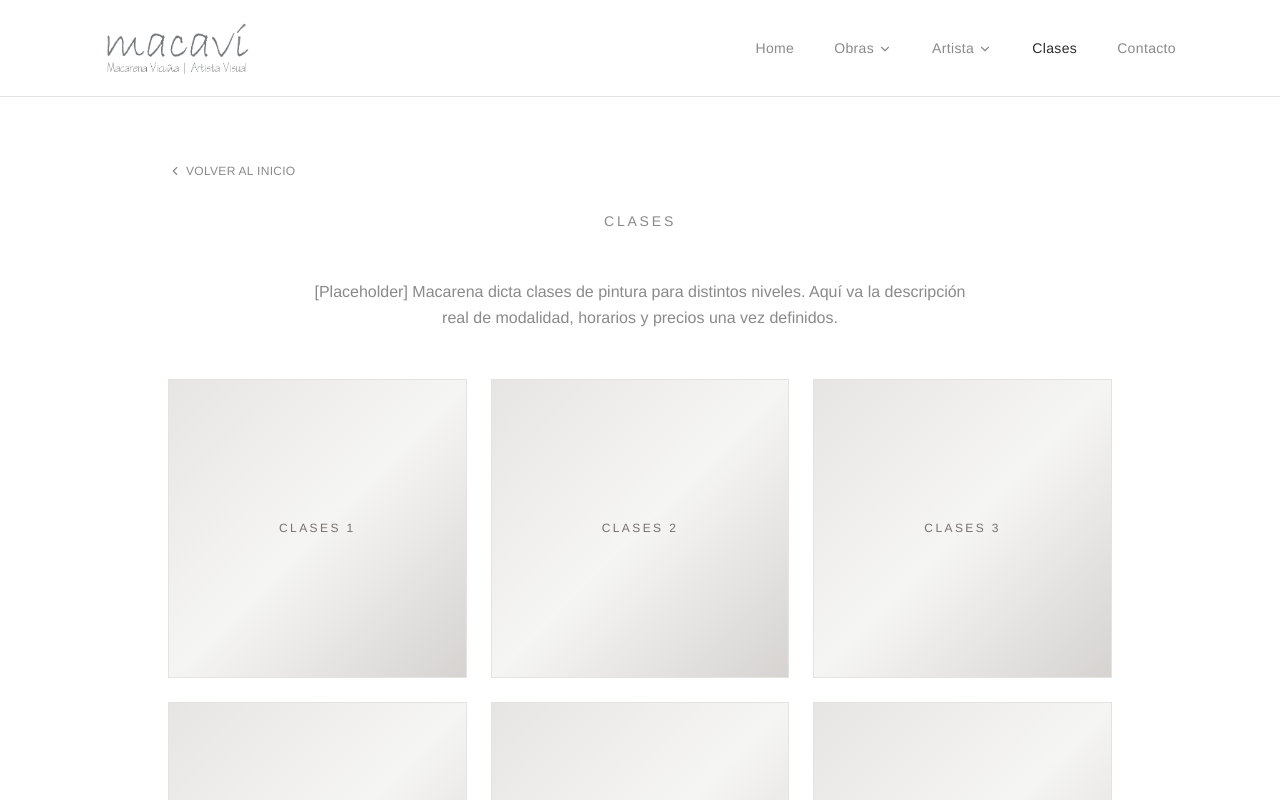
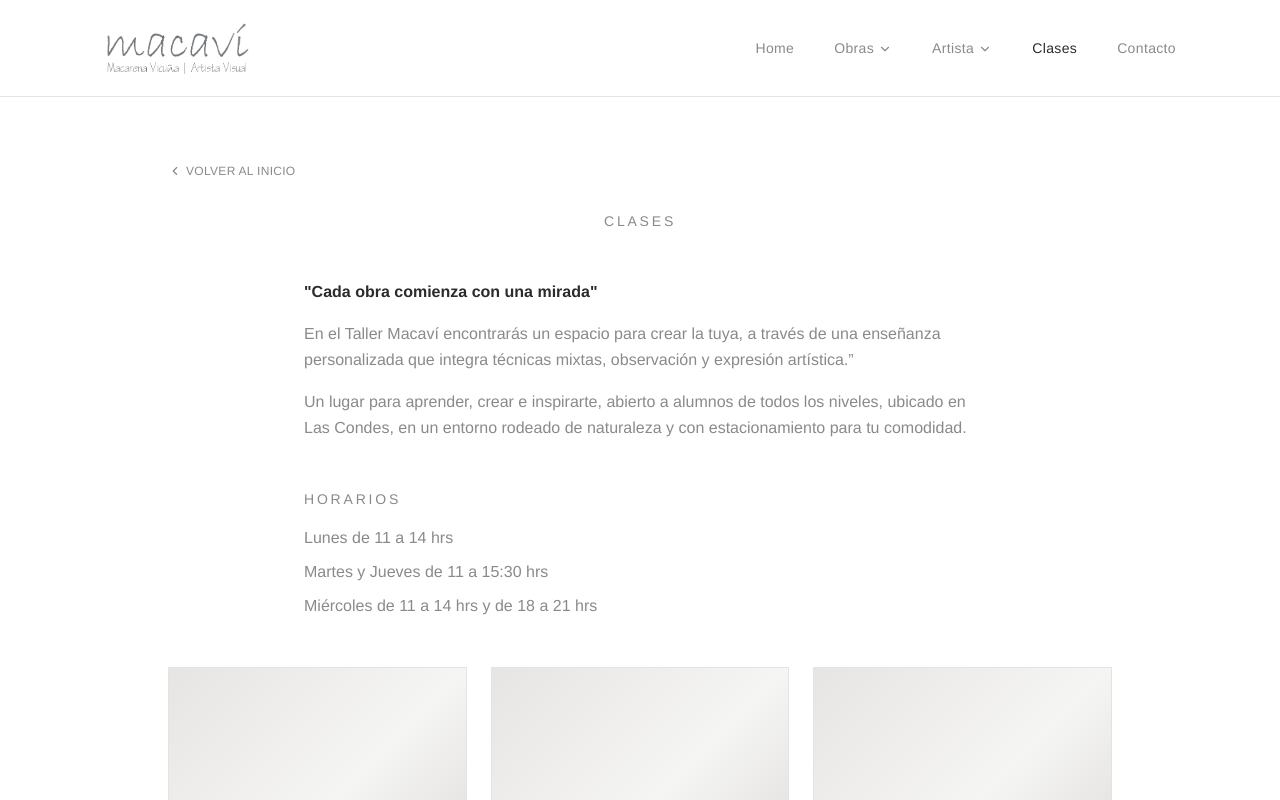
Before and after one commit to Macaviart/macaviart, a React (Vite) app: page /clases in a window 1280 px wide. Shown: the top 800 px of the page. Built offline with nearby package versions, Linux system fonts and the light colour scheme.

Commit message:
Update Clases page text and add Horarios section
Replaced placeholder text with the real taller description, and added a Horarios list with the schedule provided.

```diff
--- a/src/content/clases.json
+++ b/src/content/clases.json
@@ -1,4 +1,22 @@
 {
-  "texto": "[Placeholder] Macarena dicta clases de pintura para distintos niveles. Aquí va la descripción real de modalidad, horarios y precios una vez definidos.",
+  "parrafos": [
+    {
+      "texto": "\"Cada obra comienza con una mirada\"",
+      "negrita": true
+    },
+    {
+      "texto": "En el Taller Macaví encontrarás un espacio para crear la tuya, a través de una enseñanza personalizada que integra técnicas mixtas, observación y expresión artística.”",
+      "negrita": false
+    },
+    {
+      "texto": "Un lugar para aprender, crear e inspirarte, abierto a alumnos de todos los niveles, ubicado en Las Condes, en un entorno rodeado de naturaleza y con estacionamiento para tu comodidad.",
+      "negrita": false
+    }
+  ],
+  "horarios": [
+    "Lunes de 11 a 14 hrs",
+    "Martes y Jueves de 11 a 15:30 hrs",
+    "Miércoles de 11 a 14 hrs y de 18 a 21 hrs"
+  ],
   "imagenes": []
 }
--- a/src/pages/Clases.tsx
+++ b/src/pages/Clases.tsx
@@ -12,9 +12,24 @@ export default function Clases() {
       <BackButton to="/" label="Volver al Inicio" />
       <h1 className="text-center text-sm tracking-widest2 uppercase text-fog mb-12">Clases</h1>
 
-      <div className="max-w-2xl mx-auto text-center text-fog leading-relaxed mb-12">
-        <p>{clasesData.texto}</p>
+      <div className="max-w-2xl mx-auto text-fog leading-relaxed mb-12 space-y-4">
+        {clasesData.parrafos.map((p, i) => (
+          <p key={i} className={p.negrita ? 'font-semibold text-ink' : ''}>
+            {p.texto}
+          </p>
+        ))}
       </div>
+
+      {clasesData.horarios.length > 0 && (
+        <div className="max-w-2xl mx-auto mb-12">
+          <h2 className="text-sm tracking-widest2 uppercase text-fog mb-4">Horarios</h2>
+          <ul className="space-y-2 text-fog leading-relaxed">
+            {clasesData.horarios.map((h, i) => (
+              <li key={i}>{h}</li>
+            ))}
+          </ul>
+        </div>
+      )}
 
       <div className="grid grid-cols-2 md:grid-cols-3 gap-6">
         {imagenes.length > 0
```
